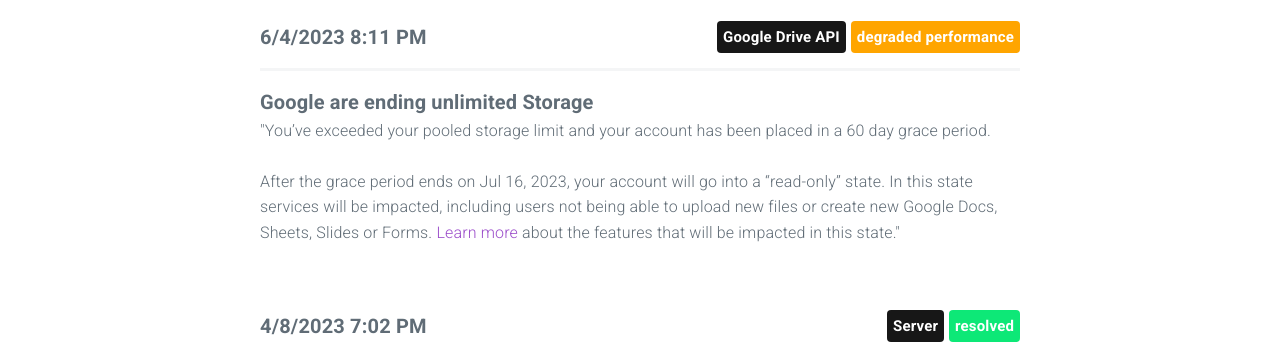
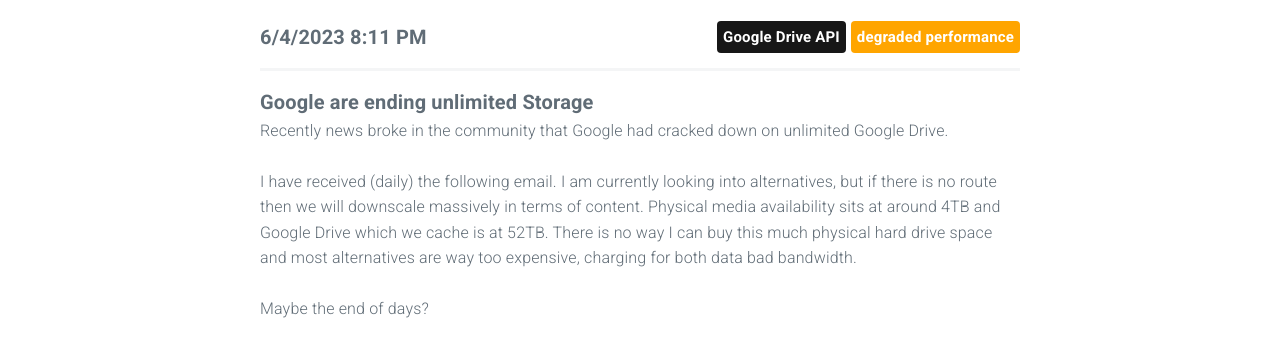
Before and after one commit to roundaboutluke/LukeflixStatus, a plain HTML site: page index.html in a window 1280 px wide. Shown: the part 608-952 px from the top of the page. Drawn offline with nearby package versions, Linux system fonts and the light colour scheme; no server answers.

Commit message:
update index

```diff
--- a/index.html
+++ b/index.html
@@ -72,7 +72,13 @@
 						<hr/>
 
 						<span class="title">Google are ending unlimited Storage</span>
-						<p>"You’ve exceeded your pooled storage limit and your account has been placed in a 60 day grace period.</p>
+						<p>Recently news broke in the community that Google had cracked down on unlimited Google Drive.</p>
+
+<p>I have received (daily) the following email. I am currently looking into alternatives, but if there is no route then we will downscale massively in terms of content. Physical media availability sits at around 4TB and Google Drive which we cache is at 52TB. There is no way I can buy this much physical hard drive space and most alternatives are way too expensive, charging for both data bad bandwidth.</p>
+
+<p>Maybe the end of days?</p>
+
+<p>"You’ve exceeded your pooled storage limit and your account has been placed in a 60 day grace period.</p>
 
 <p>After the grace period ends on Jul 16, 2023, your account will go into a “read-only” state. In this state services will be impacted, including users not being able to upload new files or create new Google Docs, Sheets, Slides or Forms. <a href="https://support.google.com/a/answer/12002975#over_limit?utm_source=12243322&amp;utm_medium=email">Learn more</a> about the features that will be impacted in this state."</p>
 
```
